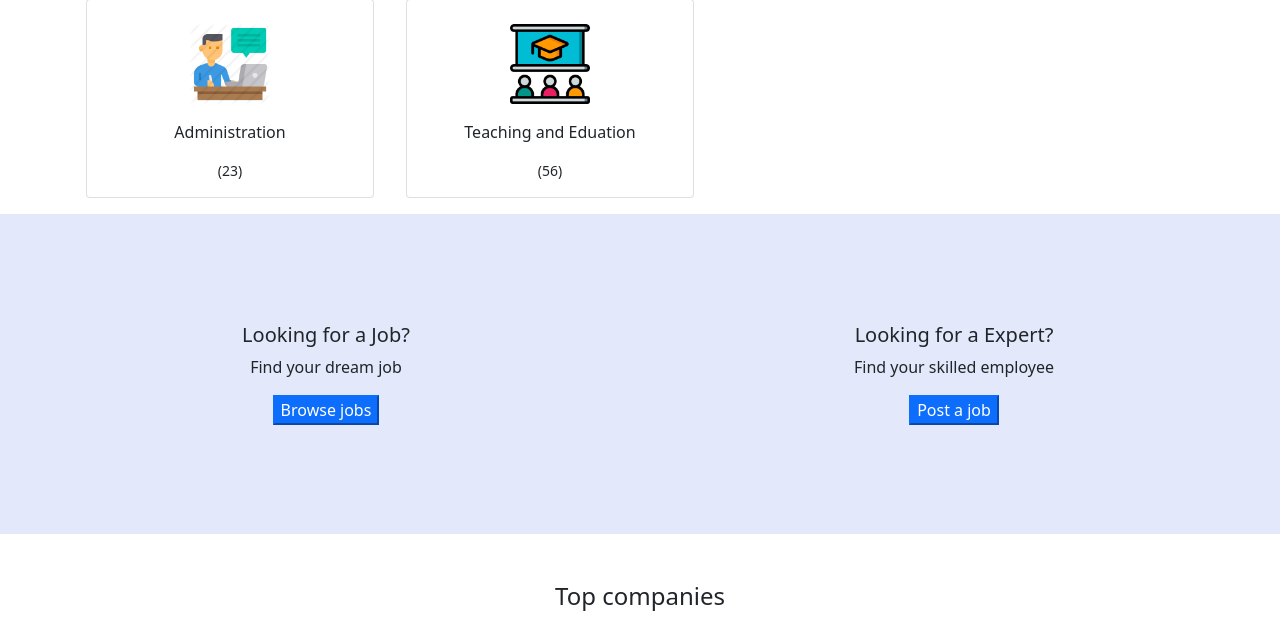
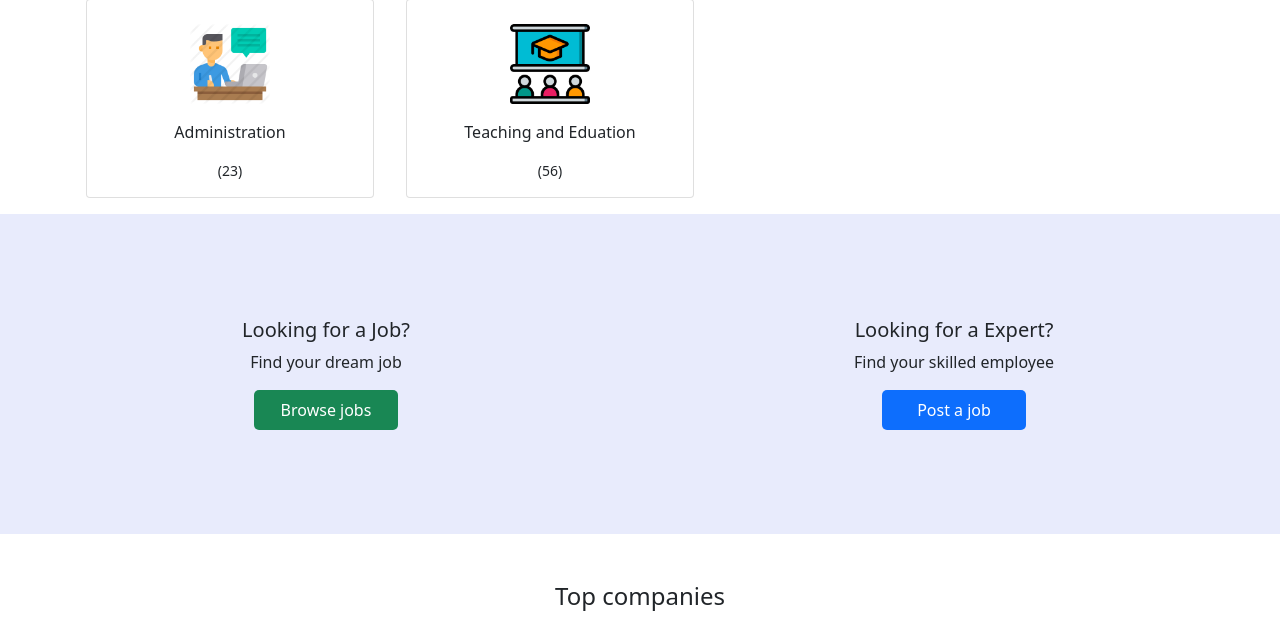
Before and after one commit to Cian747/job, a Flask app: page / in a window 1280 px wide. Shown: the part 1260-1889 px from the top of the page. Run offline with Flask 2, Linux system fonts and the light colour scheme; some libraries are stand-ins or nearby versions.

Commit message:
Styles update

```diff
--- a/app/static/css/styles.css
+++ b/app/static/css/styles.css
@@ -15,7 +15,7 @@
 
 .main{
   height: 40rem;
-  background-color: rgba(186, 197, 243, 0.4);
+  background-color: rgba(197, 206, 247, 0.4);
 }
 .description{
   display: flex;
@@ -35,7 +35,7 @@
 
 .find-post-job{
   height: 20rem;
-  background-color: rgba(186, 197, 243, 0.4);
+  background-color: rgba(197, 206, 247, 0.4);
   display: flex;
   justify-content: center;
 }
@@ -65,3 +65,10 @@
   align-items: center;
   line-height: 2;
 }
+
+button{
+  height: 40px;
+  border: none;
+  width: 9rem;
+  border-radius: 5px;
+}
--- a/app/templates/landing.html
+++ b/app/templates/landing.html
@@ -155,7 +155,7 @@
           <p>Find your dream job</p>
         </div>
         <div class="find-job-btn">
-          <button class="btn-primary">Browse jobs</button>
+          <button class="btn-success">Browse jobs</button>
         </div>
       </div>
       <div class="col-md-6 post-job">
```
